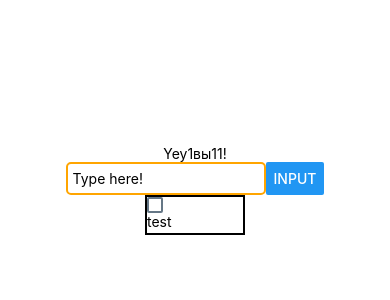
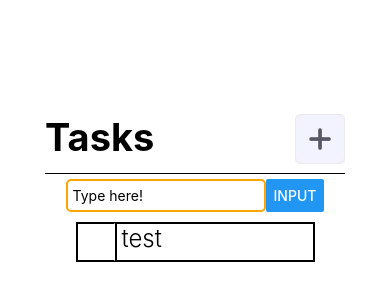
Before and after one commit to SzHHard/myFirstMobileTodo, a React Native app: screen / in a window 390 px wide. Shown: the part 232-532 px from the top of the page. Built offline with nearby package versions, Linux system fonts and the light colour scheme.

Commit message:
added a self-made checkbox

```diff
--- a/App.js
+++ b/App.js
@@ -1,11 +1,23 @@
 import { StatusBar } from 'expo-status-bar';
 import React from 'react';
-import { StyleSheet, Text, View } from 'react-native';
+import { Image, TouchableHighlight, StyleSheet, Text, View } from 'react-native';
 import Todos from './Todos/todos';
 import Input from './Todos/input';
 import store from './State/store';
-import { addTodoActionCreator } from './State/store';
-import { toggleDoneActionCreator } from './State/store';
+import InpPanel from './inputComponents/plusSignImg';
+
+
+// function MyComponent(props) {
+//   return (
+//     <View style={{ flex: 1, backgroundColor: '#fff' }}>
+//       <Text>My Component</Text>
+//     </View>
+//   );
+// }
+// <TouchableHighlight
+// onPress={() => alert('Pressed!')}>
+// <MyComponent />
+// </TouchableHighlight>
 
 
 
@@ -16,10 +28,26 @@ export default class App extends React.Component {
     store.subscribe(this.forceUpdate.bind(this));
 
     return (
+
       <View style={styles.container}>
-        <Text>Yey1вы11!</Text>
-        <Input dispatch={store.dispatch.bind(store)} />
-        <Todos state={store.state} dispatch={store.dispatch.bind(store)}/>
+
+        <InpPanel />
+
+        {/*
+          <View style={styles.inpHead}>
+
+
+          </View> */}
+
+
+
+        <View style={styles.inp}>
+          <Input dispatch={store.dispatch.bind(store)} />
+        </View>
+        <View style={styles.todos} >
+          <Todos state={store.state} dispatch={store.dispatch.bind(store)} />
+        </View>
+
         <StatusBar style="auto" />
       </View>
     );
@@ -38,4 +66,10 @@ const styles = StyleSheet.create({
     alignItems: 'center',
     justifyContent: 'center',
   },
+  inp: {
+
+  },
+  todos: {
+    marginTop: 10,
+  }
 });
--- a/Todos/todo.js
+++ b/Todos/todo.js
@@ -1,5 +1,5 @@
 import React from 'react';
-import { CheckBox, StyleSheet, Text, View } from 'react-native';
+import { Image, TouchableHighlight, CheckBox, StyleSheet, Text, View } from 'react-native';
 import { toggleDoneActionCreator } from '../State/store';
 
 
@@ -13,38 +13,62 @@ class Todo extends React.Component {
 
     toggleDone() {
         let action = toggleDoneActionCreator(this.props.todo);
-        debugger;
         this.props.dispatch(action);
     }
 
     render() {
+
+        let checkMark = this.props.done ? '✔' : ' '
         return (
-            <View style={styles.todo}>
-                <CheckBox
-                    value={this.props.done}
-                    onValueChange={this.toggleDone}
-                    style={styles.checkbox}
-                />
-                <View>
-                    <Text>{this.props.todo.text}</Text>
+            <View style={styles.container}>
+
+
+                <View style={styles.checkBox}>
+                    <TouchableHighlight style={{ width: 40 }}  onPress={this.toggleDone} >
+
+
+                            <Text style = {{fontSize: 25, color: 'green'}}> {checkMark} </Text>
+
+                    </TouchableHighlight >
                 </View>
+
+
+
+
+                <View style={styles.todo}>
+                    <Text style={{ fontSize: 24, marginLeft: 5, fontWeight: 300 }}>{this.props.todo.text}</Text>
+                </View>
+
             </View>
         )
     }
 }
 
 const styles = StyleSheet.create({
+
+    container: {
+        flexDirection: 'row',
+        marginBottom: 5,
+    },
+
     todo: {
-
         height: 40,
-        width: 100,
-        backgroundColor: 'white',
+        width: 200,
         borderStyle: 'solid',
         borderWidth: 2,
         borderColor: 'black',
+    },
+
+    checkBox: {
+        marginRight: -1,
+        borderWidth: 2,
+        borderStyle: 'solid',
+        borderColor: 'black',
+        borderRightColor: 'white',
+        width: 40,
+        height: 40
     }
-}
-)
+})
 
 
 export default Todo;
--- /dev/null
+++ b/inputComponents/plusSignImg.js
@@ -0,0 +1,44 @@
+import React from "react";
+import { StyleSheet, Text, View, Image, TouchableHighlight } from 'react-native';
+
+class InpPanel extends React.Component {
+
+    constructor(props) {
+        super(props);
+
+    }
+
+    handlePress() {
+
+    }
+
+    render() {
+        return (
+            <View style={styles.outerContainer}>
+
+                    <Text style={{ fontSize: 38, fontWeight: 'bold' }}>Tasks</Text>
+                    <TouchableHighlight style={{ width: 50 }} >
+                        <Image onPress={this.handlePress} source={require('../plus.jpg')} style={{  width: 50, height: 50 }} />
+                    </TouchableHighlight >
+
+            </View>
+        )
+    }
+
+}
+
+const styles = StyleSheet.create({
+
+    outerContainer: {
+        flexDirection: 'row',
+        justifyContent: "space-between",
+        borderBottomColor: 'black',
+        borderBottomWidth: 1,
+        width: 300,
+        height: 60,
+        marginBottom: 5,
+    },
+})
+
+
+export default InpPanel
```
Also changed, not shown: plus.jpg (added).
